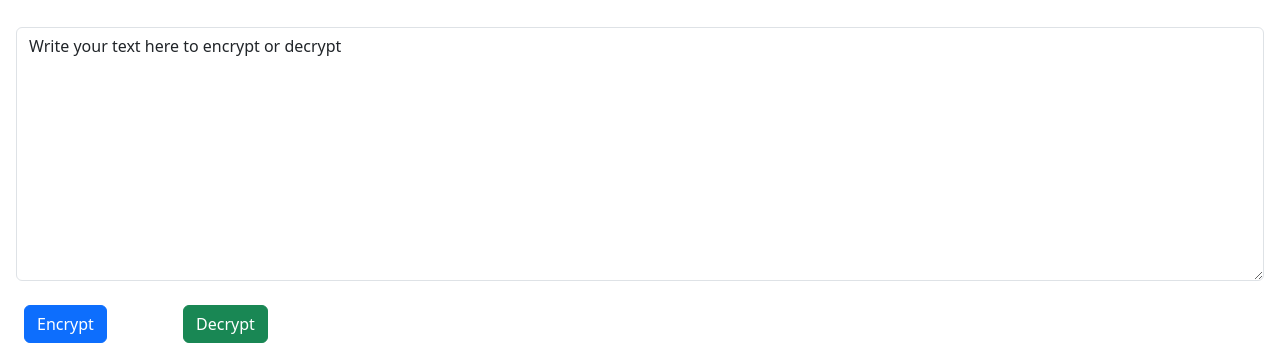
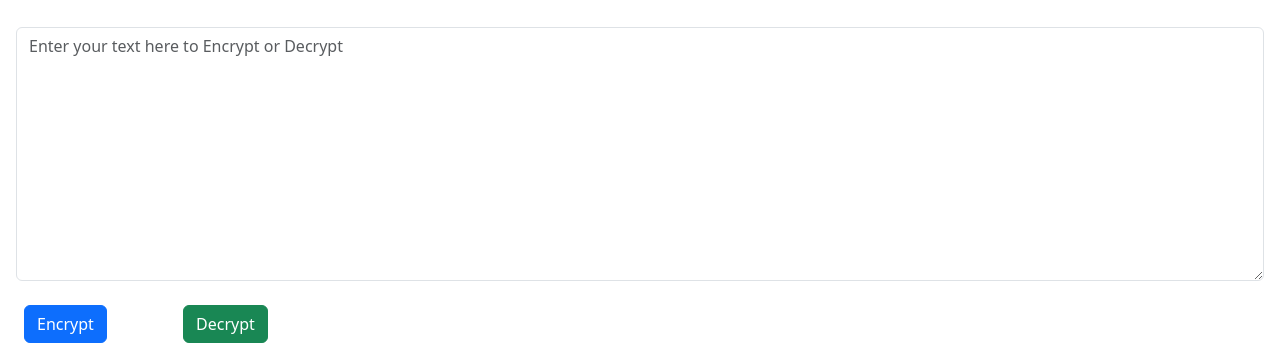
Before and after one commit to WhoJunaid/Encryption, a plain HTML site: page index.html in a window 1280 px wide. Shown: the part 109-458 px from the top of the page. Drawn offline with nearby package versions, Linux system fonts and the light colour scheme.

Commit message:
Update index.html

```diff
--- a/index.html
+++ b/index.html
@@ -29,7 +29,7 @@
  <h1 class="heading my-1.5 mx-3"> Enter Your Text Here</h1>
     <div class="form-group mx-3">
         <label for="exampleFormControlTextarea1"></label>
-        <textarea type="text" id="textarea"  class="form-control" id="exampleFormControlTextarea1" rows="10">Write your text here to encrypt or decrypt</textarea>
+        <textarea type="text" id="textarea"  class="form-control" id="exampleFormControlTextarea1" rows="10"  placeholder="Enter your text here to Encrypt or Decrypt"></textarea>
       </div>
   </div>
   <div class="buttons">
```
